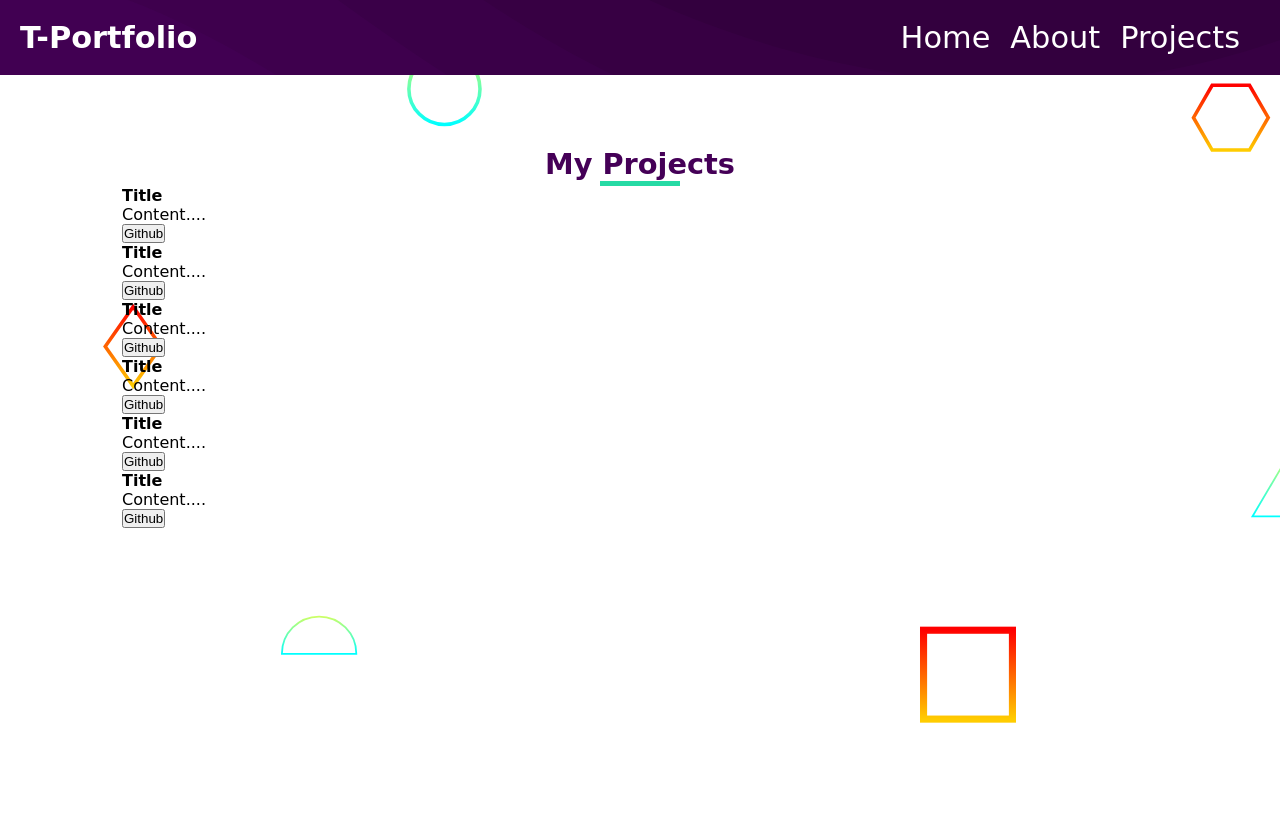
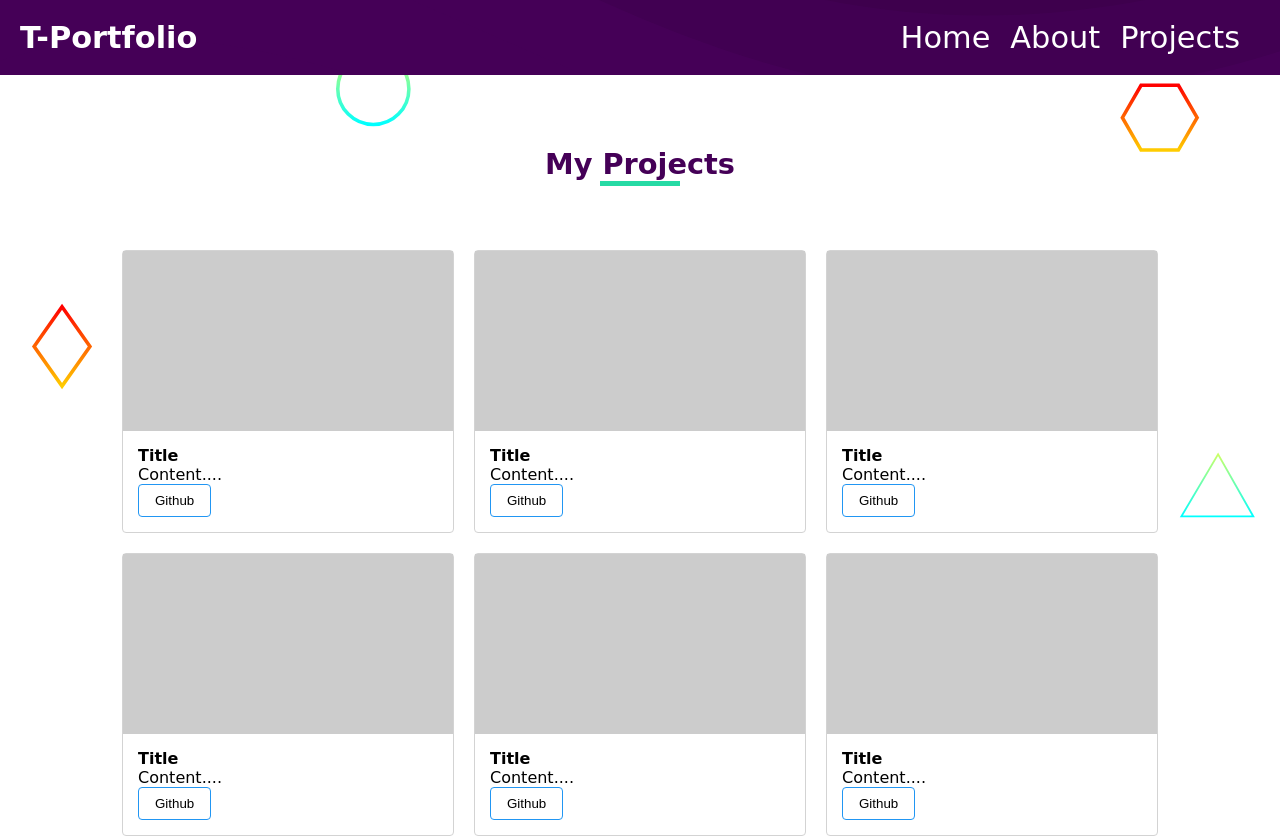
Before and after one commit to buhtla85/test-flask, a Flask app: page /projects/ in a window 1280 px wide. Before the commit the page ends 723 px from the top, so only its background shows below. Run offline with Flask 2, Linux system fonts and the light colour scheme; some libraries are stand-ins or nearby versions; some web fonts are replaced.

Commit message:
styles for cards and grid

```diff
--- a/static/main.css
+++ b/static/main.css
@@ -269,3 +269,34 @@
 }
 
 /* PROJECTS PAGE */
+
+.projects-grid {
+  display: grid;
+  margin-top: 4em;
+  grid-template-columns: repeat(auto-fit, minmax(300px, 1fr));
+  grid-gap: 20px;
+}
+
+.card {
+  border: 1px solid #d3d3d3;
+  border-radius: .25rem;
+}
+
+.bg-img {
+  background-size: cover;
+  min-height: 180px;
+  background-position: center;
+  background-color: #ccc;
+}
+
+.content {
+  padding: 15px;
+}
+
+button {
+  background-color: transparent;
+  border: 1px solid #2196F3;
+  padding: .5rem 1rem;
+  cursor: pointer;
+  border-radius: .25rem;
+}
```
